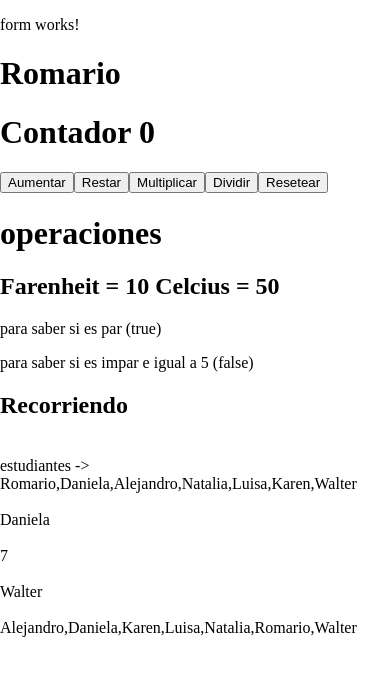
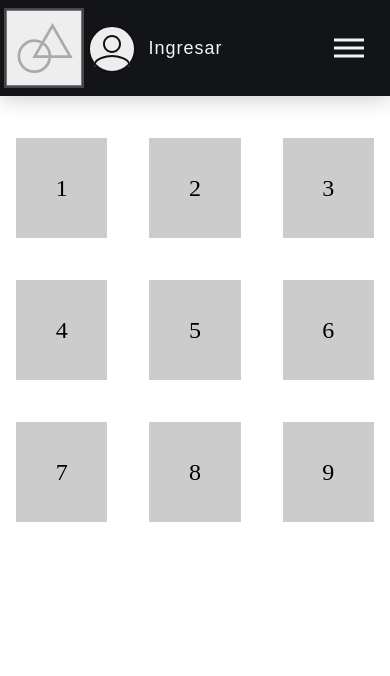
Before and after one commit to romaArtesyletras/gomy, an Angular app: page /form in a window 390 px wide. Shown: the top 676 px of the page. Built offline with nearby package versions, Linux system fonts and the light colour scheme.

Commit message:
[ADD] Second screen form advantage

```diff
--- a/src/app/pages/form/form.component.html
+++ b/src/app/pages/form/form.component.html
@@ -1,33 +1,22 @@
-<p>form works!</p>
+<app-navbar></app-navbar>
 
-<h1>{{title}}</h1>
+<div class="form">
 
-<h1>Contador {{contador}}</h1>
+  <div class="form__container">
+    <div class="form__container--content">
+      <div class="grid">
+        <div class="grid--item">1</div>
+        <div class="grid--item">2</div>
+        <div class="grid--item">3</div>
+        <div class="grid--item">4</div>
+        <div class="grid--item">5</div>
+        <div class="grid--item">6</div>
+        <div class="grid--item">7</div>
+        <div class="grid--item">8</div>
+        <div class="grid--item">9</div>
+      </div>
+    </div>
+  </div>
 
-<button (click)="increase()">Aumentar</button>
-<button (click)="decrease()">Restar</button>
-<button (click)="multiply(2)">Multiplicar</button>
-<button (click)="divide(2)">Dividir</button>
-<button (click)="reset()">Resetear</button>
 
-<h1>operaciones</h1>
-<h2>Farenheit = 10 Celcius = {{celciusToFarenheit(10)}}</h2>
-
-<!-- Modulo de porcentaje -->
-<!-- 2 % 2 = 0 -->
-<!-- 5 % 2 = 1 -->
-<p>para saber si es par ({{ifEven(contador)}})</p>
-
-<p>para saber si es impar e igual a 5 ({{checkSomeStuff(contador, 5)}})</p>
-
-<h2>Recorriendo</h2>
-<br>
-<span>estudiantes -> {{estudiantes}}</span>
-<br><br>
-<span>{{estudiantes[1]}}</span>
-<br><br>
-<span>{{estudiantes.length}}</span>
-<br><br>
-<span>{{estudiantes[estudiantes.length - 1] }}</span>
-<br><br>
-<span>{{estudiantes.sort()}}</span>
+</div>
--- a/src/app/pages/form/form.component.scss
+++ b/src/app/pages/form/form.component.scss
@@ -0,0 +1,48 @@
+.form {
+
+  /* Center the div on large screens */
+  &__container {
+    margin-top: 122px;
+
+    position:relative;
+    top: 0px;
+    left: 0px;
+
+    display: flex;
+    justify-content: center;
+
+    /* Style the div */
+    &--content {
+      width: 600px;
+      height: 200px;
+    }
+  }
+
+
+  & .grid {
+    display: grid;
+    grid-template-columns: repeat(3, 1fr);
+    grid-gap: 10px;
+
+    &--item {
+      background-color: #ccc;
+      margin: 16px;
+      height: 100px;
+      text-align: center;
+      line-height: 100px;
+      font-size: 24px;
+    }
+  }
+}
+
+/* Make the div full width on mobile screens */
+@media screen and (max-width: 768px) {
+  .form {
+    &__container {
+      justify-content: flex-start;
+      &--content {
+        width: 100%;
+      }
+    }
+  }
+}
--- a/src/app/pages/home/home.component.html
+++ b/src/app/pages/home/home.component.html
@@ -3,6 +3,8 @@
     <div class="home__gallery">
         <!-- Foto de Elina Fairytale: https://www.pexels.com/es-es/foto/mujer-en-camiseta-negra-y-leggings-negros-haciendo-yoga-3823063/ -->
         <img src="/assets/images/home.jpg" alt="">
+
+        <a class="main-button" [routerLink]="['/form']">¿Cómo empiezo?</a>
     </div>
 
     <div class="home__content">
--- a/src/app/pages/home/home.component.scss
+++ b/src/app/pages/home/home.component.scss
@@ -1,13 +1,44 @@
 .home {
     &__gallery {
+        position:relative;
+        top: 0px;
+        left: 0px;
+
         & img {
             margin: 0 auto;
             width: 100%;
         }
+
+        & .main-button {
+            position: absolute;
+            top: 50%;
+            left: 50%;
+            transform: translate(-50%, -50%);
+            background-color: #fe6188;
+            border-radius: 5px;
+            border: 2px solid #fc537e;
+            display: inline-block;
+            cursor: pointer;
+            color: #ffffff;
+            font-family: Arial;
+            font-size: 32px;
+            padding: 34px 46px;
+            text-decoration: none;
+            transition: .5s;
+
+            &:hover {
+                opacity: 1;
+                background-color:#fff;
+                color: #fe6188;
+            }
+
+        }
     }
+
     &__content {
         margin-top: 16px;
     }
+
     & .card {
         margin: 0 15%;
         width: 70%;
--- a/src/app/shared/components/navbar/navbar.component.html
+++ b/src/app/shared/components/navbar/navbar.component.html
@@ -2,7 +2,9 @@
 <!-- https://codepen.io/hitensharma/pen/dybryGE -->
 <nav class="nav">
     <div class="nav__logo">
-        <img src="/assets/sketch_logo.svg" alt="Logo Image">
+        <a [routerLink]="['/']">
+            <img src="/assets/sketch_logo.svg" alt="Logo Image">
+        </a>
     </div>
     <div class="nav__hamburger">
         <div class="line1"></div>
--- a/src/app/shared/components/navbar/navbar.component.scss
+++ b/src/app/shared/components/navbar/navbar.component.scss
@@ -23,6 +23,7 @@ $background-color_4: #f2f5f7;
 	display: flex;
 	position: fixed;
 	z-index: 10;
+    top: 0px;
 
     &__logo {
         padding: 1vh 1vw;
```
Also changed, not shown: 1 other file (tests, documents, lock files or other folders).
